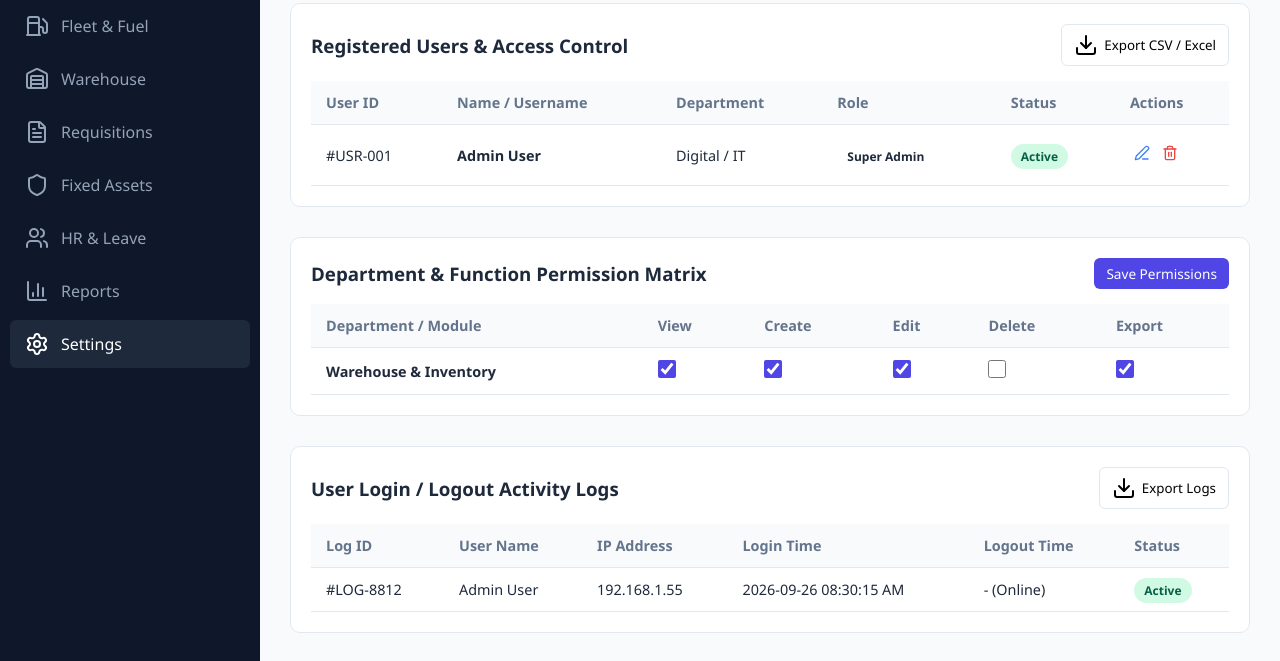
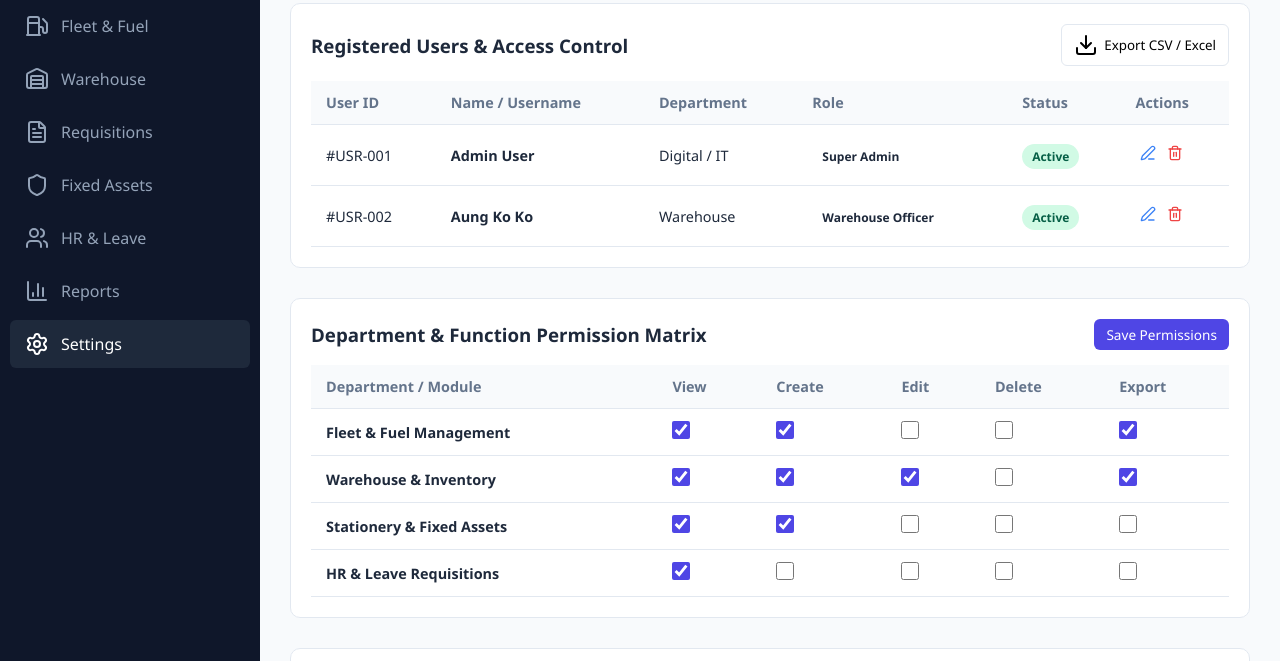
Before and after one commit to teddywong9591-bit/testingerp, a plain HTML site: page setting.html in a window 1280 px wide. Shown: the part 139-800 px from the top of the page. Drawn offline with nearby package versions, Linux system fonts and the light colour scheme.

Commit message:
Update setting.html

```diff
--- a/setting.html
+++ b/setting.html
@@ -82,6 +82,17 @@
                                     <button class="action-btn" title="Delete"><i data-lucide="trash-2" style="width:16px; color:#ef4444;"></i></button>
                                 </td>
                             </tr>
+                            <tr>
+                                <td>#USR-002</td>
+                                <td><strong>Aung Ko Ko</strong></td>
+                                <td>Warehouse</td>
+                                <td><span class="badge info">Warehouse Officer</span></td>
+                                <td><span class="badge success">Active</span></td>
+                                <td>
+                                    <button class="action-btn" title="Edit"><i data-lucide="edit-3" style="width:16px; color:#3b82f6;"></i></button>
+                                    <button class="action-btn" title="Delete"><i data-lucide="trash-2" style="width:16px; color:#ef4444;"></i></button>
+                                </td>
+                            </tr>
                         </tbody>
                     </table>
                 </div>
@@ -105,12 +116,36 @@
                         </thead>
                         <tbody>
                             <tr>
+                                <td><strong>Fleet & Fuel Management</strong></td>
+                                <td><input type="checkbox" checked></td>
+                                <td><input type="checkbox" checked></td>
+                                <td><input type="checkbox"></td>
+                                <td><input type="checkbox"></td>
+                                <td><input type="checkbox" checked></td>
+                            </tr>
+                            <tr>
                                 <td><strong>Warehouse & Inventory</strong></td>
                                 <td><input type="checkbox" checked></td>
                                 <td><input type="checkbox" checked></td>
                                 <td><input type="checkbox" checked></td>
                                 <td><input type="checkbox"></td>
                                 <td><input type="checkbox" checked></td>
+                            </tr>
+                            <tr>
+                                <td><strong>Stationery & Fixed Assets</strong></td>
+                                <td><input type="checkbox" checked></td>
+                                <td><input type="checkbox" checked></td>
+                                <td><input type="checkbox"></td>
+                                <td><input type="checkbox"></td>
+                                <td><input type="checkbox"></td>
+                            </tr>
+                            <tr>
+                                <td><strong>HR & Leave Requisitions</strong></td>
+                                <td><input type="checkbox" checked></td>
+                                <td><input type="checkbox"></td>
+                                <td><input type="checkbox"></td>
+                                <td><input type="checkbox"></td>
+                                <td><input type="checkbox"></td>
                             </tr>
                         </tbody>
                     </table>
@@ -142,6 +177,14 @@
                                 <td>- (Online)</td>
                                 <td><span class="badge success">Active</span></td>
                             </tr>
+                            <tr>
+                                <td>#LOG-8811</td>
+                                <td>Aung Ko Ko</td>
+                                <td>192.168.1.42</td>
+                                <td>2026-09-26 09:00:10 AM</td>
+                                <td>2026-09-26 05:15:22 PM</td>
+                                <td><span class="badge warning">Logged Out</span></td>
+                            </tr>
                         </tbody>
                     </table>
                 </div>
```
